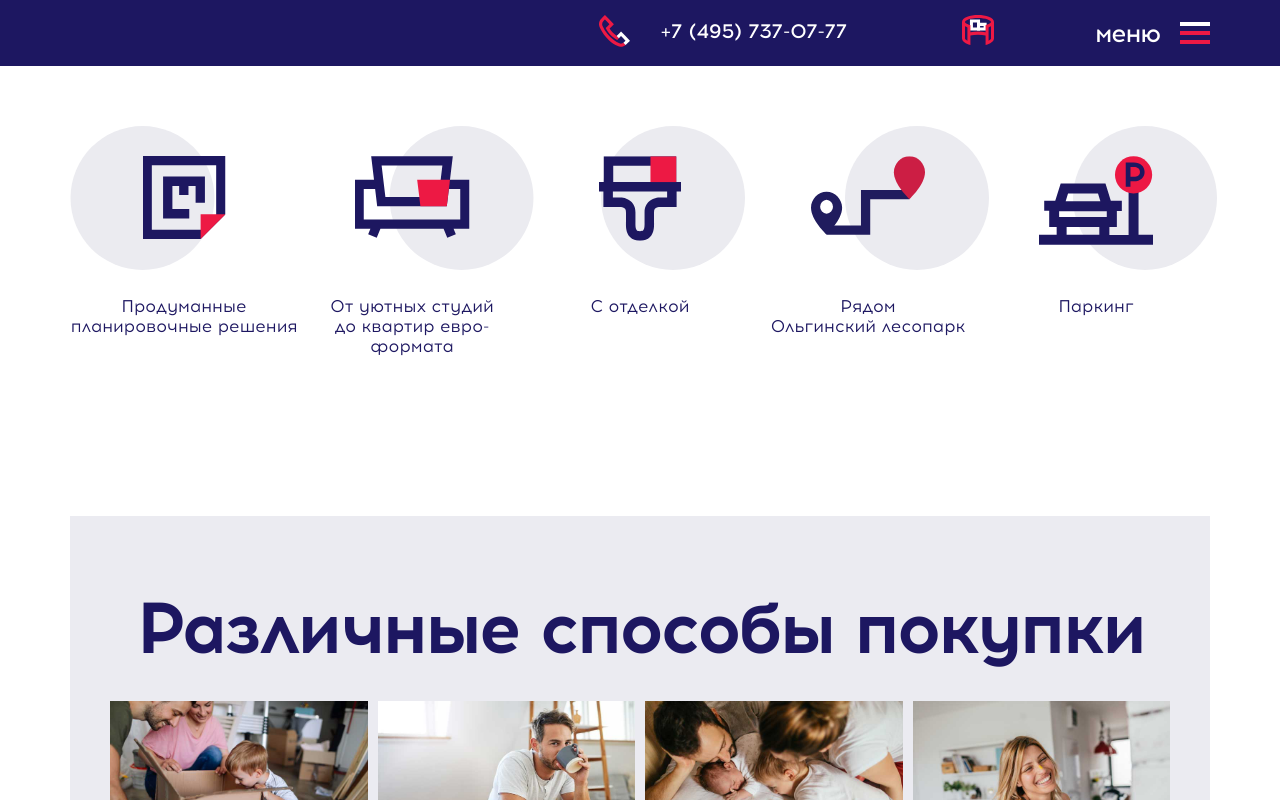
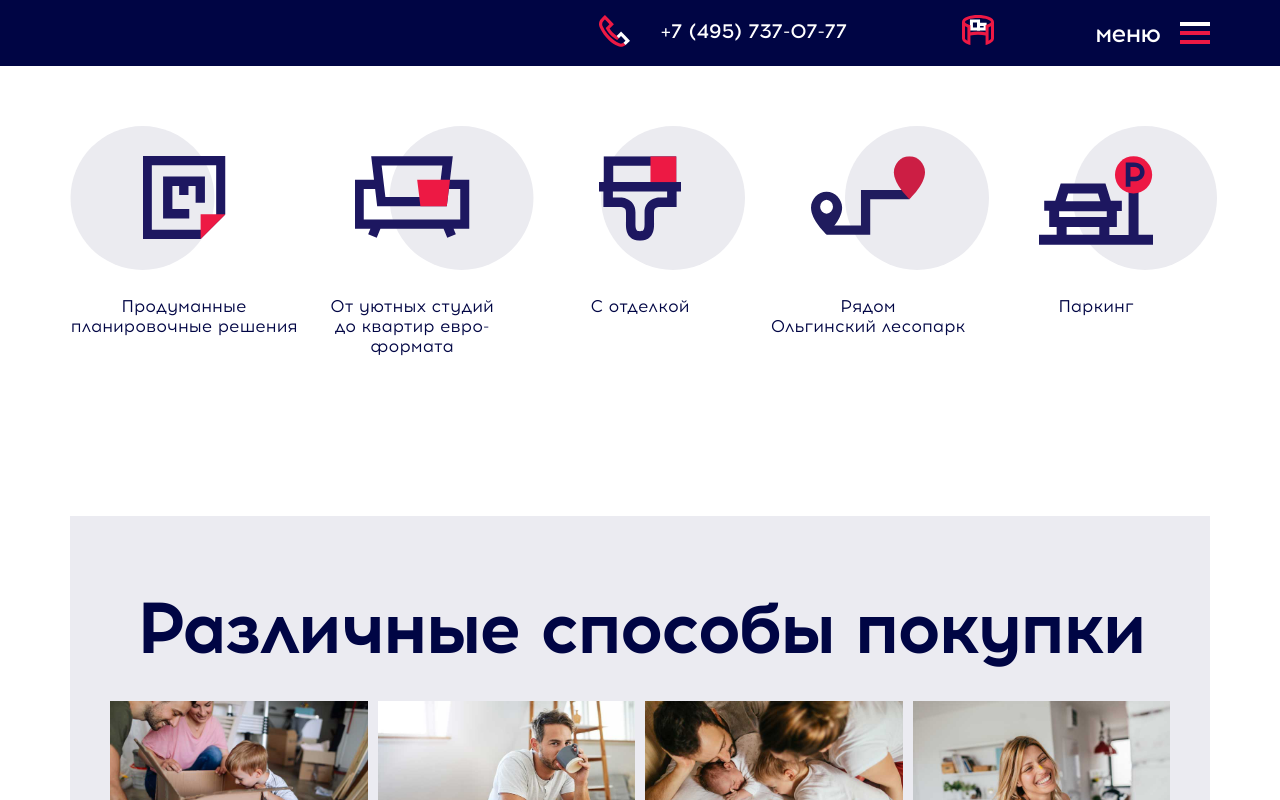
Before and after one commit to Ionenko/kvartalgeroev, a React (Create React App) app: page / in a window 1280 px wide. Shown: the top 800 px of the page. Built offline with nearby package versions, Linux system fonts and the light colour scheme.

Commit message:
change color

```diff
--- a/src/styles/_variables.scss
+++ b/src/styles/_variables.scss
@@ -1,6 +1,7 @@
 $acromFont : 'Acrom', sans-serif;
 
-$darkBlue: #1d1761;
+//$darkBlue: #1d1761;
+$darkBlue: #000544;
 $lightBlue: #4097db;
 
 $pink: #ed1944;
```
